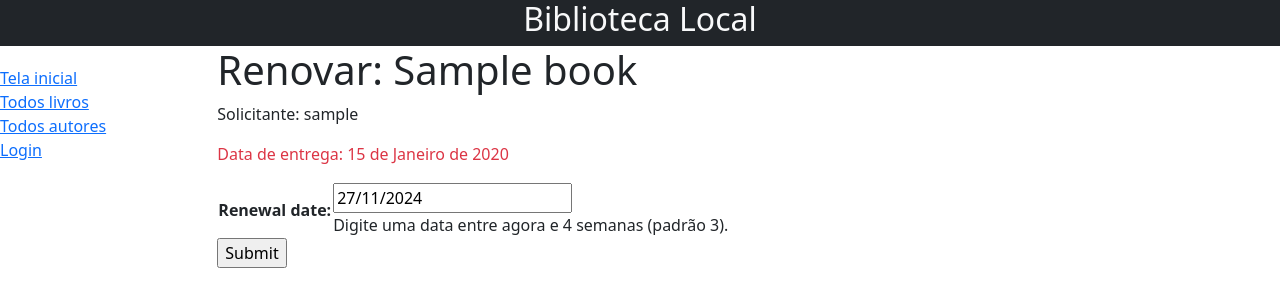
After one commit to bsoares-code/django_local_library, a Django app: page /catalog/book/00000000-0000-0000-0000-000000000001/renew/ in a window 1280 px wide. The commit adds this page. Shown: the top 307 px of the page. Run offline with Django 4.2, Linux system fonts and the light colour scheme; tables that the repository leaves empty hold one stand-in row (values such as "Sample post").

Commit message:
Adicionado visualizações para todos os livros e renovação para o grupo de bibliotecários.

```diff
--- /dev/null
+++ b/catalog/forms.py
@@ -0,0 +1,24 @@
+import datetime
+
+from django import forms
+
+from django.core.exceptions import ValidationError
+from django.utils.translation import gettext_lazy as _
+
+class RenewBookForm(forms.Form):
+    renewal_date = forms.DateField(
+        help_text="Digite uma data entre agora e 4 semanas (padrão 3).")
+
+    def clean_renewal_date(self):
+        data = self.cleaned_data['renewal_date']
+
+        # Data no passado?
+        if data < datetime.date.today():
+            raise ValidationError(_('Data inválida - renovação no passado'))
+
+        # Data dentro do intervalo de tempo permitido?
+        if data > datetime.date.today() + datetime.timedelta(weeks=4):
+            raise ValidationError(_('Data inválida - renovação com mais de 4 semanas adiante'))
+
+        # Retorna data limpa/sanitizada
+        return data
--- a/catalog/templates/base_generic.html
+++ b/catalog/templates/base_generic.html
@@ -32,6 +32,9 @@
 	  {% if user.is_authenticated %}
 	  <li>User: {{ user.get_username }}</li>
 	  <li><a href="{% url 'my-borrowed' %}">Meus empréstimos</a></li>
+	  {% if perms.catalog.can_mark_returned %}
+	  <li><a href="{% url 'borrowed-books' %}">Todos empréstimos</a></li>
+	  {% endif %}
 	  <li>
 	    <form id="logout-form" method="post" action="{% url 'admin:logout' %}">
               {% csrf_token %}
--- a/catalog/templates/catalog/all_borrowed_books.html
+++ b/catalog/templates/catalog/all_borrowed_books.html
@@ -9,6 +9,8 @@
   {% for bookinst in bookinstance_list %}
   <li class="{% if bookinst.is_overdue %}text-danger{% endif %}">
     <a href="{% url 'book-detail' bookinst.book.pk %}">{{ bookinst.book.title }}</a> ({{ bookinst.due_back }})
+    {# Mostra o solicitante #}{% if user.is_staff %} - {{ bookinst.borrower }} {% endif %}
+    {# Renovação #}{% if perms.catalog.can_mark_returned %} - <a href="{% url 'renew-book-librarian' bookinst.id %}">Renovar</a>{% endif %}
   </li>
   {% endfor %}
 </ul>
--- /dev/null
+++ b/catalog/templates/catalog/book_renew_librarian.html
@@ -0,0 +1,15 @@
+{% extends "base_generic.html" %}
+
+{% block content %}
+  <h1>Renovar: {{ book_instance.book.title }}</h1>
+  <p>Solicitante: {{ book_instance.borrower }}</p>
+  <p {% if book_instance.is_overdue %} class="text-danger"{% endif %} >Data de entrega: {{ book_instance.due_back }}</p>
+
+  <form action="" method="post">
+    {% csrf_token %}
+    <table>
+    {{ form.as_table }}
+    </table>
+    <input type="submit" value="Submit">
+  </form>
+{% endblock %}
--- a/catalog/urls.py
+++ b/catalog/urls.py
@@ -17,4 +17,5 @@ urlpatterns = [
     path('mybooks/', views.LoanedBookByUserListView.as_view(), name='my-borrowed'),
     #path('borrowed/', views.AllBorrowedBooks.as_view(), name='borrowed-books'),
     path('borrowed/', views.all_borrowed_books, name='borrowed-books'),
+    path('book/<uuid:pk>/renew/', views.renew_book_librarian, name='renew-book-librarian'),
 ]
--- a/catalog/views.py
+++ b/catalog/views.py
@@ -1,9 +1,15 @@
-from django.shortcuts import render
+import datetime
+
+from django.shortcuts import render, get_object_or_404
+from django.http import HttpResponseRedirect
+from django.urls import reverse
 from django.views import generic
 from django.core.paginator import Paginator
 from django.contrib.auth.mixins import LoginRequiredMixin, PermissionRequiredMixin
 from django.contrib.auth.decorators import permission_required
+
 from .models import Book, Author, BookInstance, Genre
+from catalog.forms import RenewBookForm
 
 def index(request):
     """Tela inicial p/ Biblioteca Local"""
@@ -100,9 +106,9 @@ class AllBorrowedBooks(PermissionRequiredMixin, generic.ListView):
 
 @permission_required('catalog.can_mark_returned')
 def all_borrowed_books(request):
-    bookinstance_list = BookInstance.objects.filter(status__exact='e')
+    bookinstance_list = BookInstance.objects.filter(status__exact='e').order_by('due_back')
 
-    paginator = Paginator(all_borrowed, 10)
+    paginator = Paginator(bookinstance_list, 10)
     page_number = request.GET.get("page")
     page_obj = paginator.get_page(page_number)
 
@@ -112,3 +118,34 @@ def all_borrowed_books(request):
     }
 
     return render(request, 'catalog/all_borrowed_books.html', context=context)
+
+def renew_book_librarian(request, pk):
+    book_instance = get_object_or_404(BookInstance, pk=pk)
+
+    # Caso seja POST, processe os dados do formulário
+    if request.method == 'POST':
+
+        # Crie uma instância de formulário e a popule com os dados da solicitação
+        form = RenewBookForm(request.POST)
+
+        # Verifique se o formulário é válido
+        if form.is_valid():
+            # Processe os dados em form.cleaned_data conforme necessário
+            #  aqui é apenas verificado a data de renovação
+            book_instance.due_back = form.cleaned_data['renewal_date']
+            book_instance.save()
+
+            # Redirecione para uma nova URL
+            return HttpResponseRedirect(reverse('all-borrowed'))
+
+    # Caso seja GET (ou outros), produza um formulário padrão
+    else:
+        proposed_renewal_date = datetime.date.today() + datetime.timedelta(weeks=3)
+        form = RenewBookForm(initial={'renewal_date': proposed_renewal_date})
+
+    context = {
+        'form': form,
+        'book_instance': book_instance,
+    }
+
+    return render(request, 'catalog/book_renew_librarian.html', context)
```
